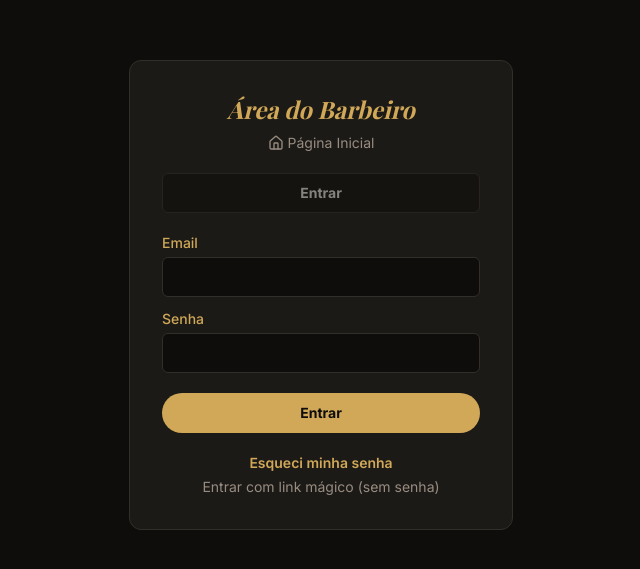
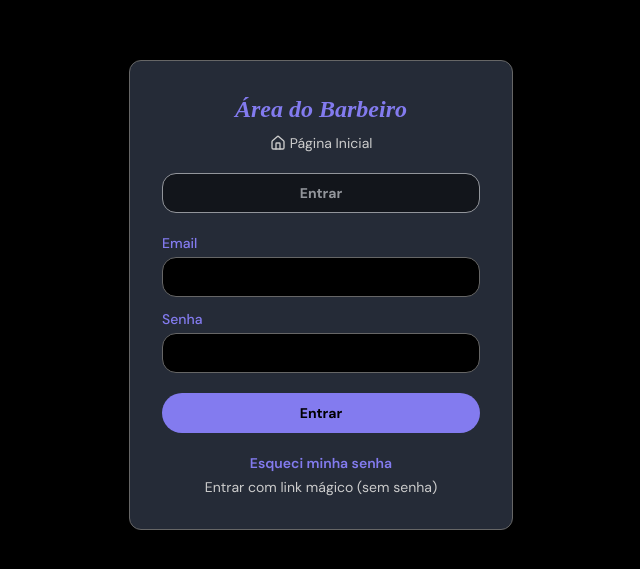
Before and after one commit to MaiconPithon/barbearia-air-charm, a React (Vite) app: page /admin/login in a window 1280 px wide. Shown: the part 105-674 px from the top of the page, without its empty margins (319-959 px from the left). Built offline with nearby package versions, Linux system fonts and the light colour scheme.

Commit message:
Changes
Co-authored-by: MaiconPithon <160951714+MaiconPithon@users.noreply.github.com>

```diff
--- /dev/null
+++ b/src/components/WebGLShader.tsx
@@ -0,0 +1,139 @@
+import { useEffect, useRef } from "react";
+import * as THREE from "three";
+
+/**
+ * Animated full-screen WebGL background shader.
+ * Renders subtle RGB-distorted wave lines.
+ */
+export function WebGLShader() {
+  const canvasRef = useRef<HTMLCanvasElement>(null);
+  const sceneRef = useRef<{
+    scene: THREE.Scene | null;
+    camera: THREE.OrthographicCamera | null;
+    renderer: THREE.WebGLRenderer | null;
+    mesh: THREE.Mesh | null;
+    uniforms: any;
+    animationId: number | null;
+  }>({
+    scene: null,
+    camera: null,
+    renderer: null,
+    mesh: null,
+    uniforms: null,
+    animationId: null,
+  });
+
+  useEffect(() => {
+    if (!canvasRef.current) return;
+    const canvas = canvasRef.current;
+    const { current: refs } = sceneRef;
+
+    const vertexShader = `
+      attribute vec3 position;
+      void main() {
+        gl_Position = vec4(position, 1.0);
+      }
+    `;
+
+    const fragmentShader = `
+      precision highp float;
+      uniform vec2 resolution;
+      uniform float time;
+      uniform float xScale;
+      uniform float yScale;
+      uniform float distortion;
+
+      void main() {
+        vec2 p = (gl_FragCoord.xy * 2.0 - resolution) / min(resolution.x, resolution.y);
+        float d = length(p) * distortion;
+        float rx = p.x * (1.0 + d);
+        float gx = p.x;
+        float bx = p.x * (1.0 - d);
+        float r = 0.05 / abs(p.y + sin((rx + time) * xScale) * yScale);
+        float g = 0.05 / abs(p.y + sin((gx + time) * xScale) * yScale);
+        float b = 0.05 / abs(p.y + sin((bx + time) * xScale) * yScale);
+        gl_FragColor = vec4(r, g, b, 1.0);
+      }
+    `;
+
+    const initScene = () => {
+      refs.scene = new THREE.Scene();
+      refs.renderer = new THREE.WebGLRenderer({ canvas, antialias: true });
+      refs.renderer.setPixelRatio(window.devicePixelRatio);
+      refs.renderer.setClearColor(new THREE.Color(0x000000));
+      refs.camera = new THREE.OrthographicCamera(-1, 1, 1, -1, 0, -1);
+
+      refs.uniforms = {
+        resolution: { value: [window.innerWidth, window.innerHeight] },
+        time: { value: 0.0 },
+        xScale: { value: 1.0 },
+        yScale: { value: 0.5 },
+        distortion: { value: 0.05 },
+      };
+
+      const position = [
+        -1.0, -1.0, 0.0,
+         1.0, -1.0, 0.0,
+        -1.0,  1.0, 0.0,
+         1.0, -1.0, 0.0,
+        -1.0,  1.0, 0.0,
+         1.0,  1.0, 0.0,
+      ];
+      const positions = new THREE.BufferAttribute(new Float32Array(position), 3);
+      const geometry = new THREE.BufferGeometry();
+      geometry.setAttribute("position", positions);
+
+      const material = new THREE.RawShaderMaterial({
+        vertexShader,
+        fragmentShader,
+        uniforms: refs.uniforms,
+        side: THREE.DoubleSide,
+      });
+
+      refs.mesh = new THREE.Mesh(geometry, material);
+      refs.scene.add(refs.mesh);
+      handleResize();
+    };
+
+    const animate = () => {
+      if (refs.uniforms) refs.uniforms.time.value += 0.01;
+      if (refs.renderer && refs.scene && refs.camera) {
+        refs.renderer.render(refs.scene, refs.camera);
+      }
+      refs.animationId = requestAnimationFrame(animate);
+    };
+
+    const handleResize = () => {
+      if (!refs.renderer || !refs.uniforms) return;
+      const width = window.innerWidth;
+      const height = window.innerHeight;
+      refs.renderer.setSize(width, height, false);
+      refs.uniforms.resolution.value = [width, height];
+    };
+
+    initScene();
+    animate();
+    window.addEventListener("resize", handleResize);
+
+    return () => {
+      if (refs.animationId) cancelAnimationFrame(refs.animationId);
+      window.removeEventListener("resize", handleResize);
+      if (refs.mesh) {
+        refs.scene?.remove(refs.mesh);
+        refs.mesh.geometry.dispose();
+        if (refs.mesh.material instanceof THREE.Material) {
+          refs.mesh.material.dispose();
+        }
+      }
+      refs.renderer?.dispose();
+    };
+  }, []);
+
+  return (
+    <canvas
+      ref={canvasRef}
+      className="fixed inset-0 z-0 block h-full w-full"
+      aria-hidden="true"
+    />
+  );
+}
--- a/src/index.css
+++ b/src/index.css
@@ -1,93 +1,98 @@
-@import url('https://fonts.googleapis.com/css2?family=Playfair+Display:wght@400;700;900&family=Inter:wght@300;400;500;600;700&display=swap');
+@import url('https://fonts.googleapis.com/css2?family=DM+Sans:wght@300;400;500;600;700;900&family=Space+Mono:wght@400;700&display=swap');
 
 @tailwind base;
 @tailwind components;
 @tailwind utilities;
 
+/*
+  Design tokens converted from the OKLCH theme to HSL
+  so it stays compatible with Tailwind v3 + shadcn/ui.
+*/
 @layer base {
   :root {
-    --background: 0 0% 100%;
-    --foreground: 30 10% 10%;
+    --background: 80 33% 96%;
+    --foreground: 0 0% 0%;
 
-    --card: 30 10% 97%;
-    --card-foreground: 30 10% 10%;
+    --card: 0 0% 100%;
+    --card-foreground: 0 0% 0%;
 
     --popover: 0 0% 100%;
-    --popover-foreground: 30 10% 10%;
+    --popover-foreground: 0 0% 0%;
 
-    --primary: 40 56% 58%;
-    --primary-foreground: 30 10% 5%;
+    --primary: 224 76% 56%;
+    --primary-foreground: 0 0% 100%;
 
-    --secondary: 30 8% 90%;
-    --secondary-foreground: 30 10% 10%;
+    --secondary: 184 56% 47%;
+    --secondary-foreground: 0 0% 100%;
 
-    --muted: 30 8% 93%;
-    --muted-foreground: 30 5% 45%;
+    --muted: 0 0% 95%;
+    --muted-foreground: 0 0% 25%;
 
-    --accent: 40 56% 58%;
-    --accent-foreground: 30 10% 5%;
+    --accent: 38 92% 56%;
+    --accent-foreground: 0 0% 0%;
 
     --destructive: 0 72% 51%;
     --destructive-foreground: 0 0% 100%;
 
-    --border: 30 10% 88%;
-    --input: 30 10% 88%;
-    --ring: 40 56% 58%;
+    --border: 0 0% 0%;
+    --input: 0 0% 35%;
+    --ring: 244 78% 73%;
 
-    --radius: 0.5rem;
+    --radius: 1rem;
 
-    --sidebar-background: 30 10% 97%;
-    --sidebar-foreground: 30 10% 10%;
-    --sidebar-primary: 40 56% 58%;
-    --sidebar-primary-foreground: 30 10% 5%;
-    --sidebar-accent: 30 8% 93%;
-    --sidebar-accent-foreground: 30 10% 10%;
-    --sidebar-border: 30 10% 88%;
-    --sidebar-ring: 40 56% 58%;
+    --sidebar-background: 80 33% 96%;
+    --sidebar-foreground: 0 0% 0%;
+    --sidebar-primary: 252 73% 58%;
+    --sidebar-primary-foreground: 0 0% 100%;
+    --sidebar-accent: 38 92% 56%;
+    --sidebar-accent-foreground: 0 0% 0%;
+    --sidebar-border: 0 0% 0%;
+    --sidebar-ring: 244 78% 73%;
 
-    --gold: 40 56% 58%;
-    --gold-light: 40 60% 72%;
-    --dark: 30 10% 8%;
-    --dark-card: 30 8% 12%;
+    /* Legacy tokens kept so existing barbershop pages still work */
+    --gold: 38 92% 56%;
+    --gold-light: 38 92% 70%;
+    --dark: 0 0% 8%;
+    --dark-card: 0 0% 12%;
   }
 
   .dark {
-    --background: 30 10% 5%;
-    --foreground: 30 15% 92%;
+    --background: 0 0% 0%;
+    --foreground: 0 0% 100%;
 
-    --card: 30 8% 10%;
-    --card-foreground: 30 15% 92%;
+    --card: 220 20% 18%;
+    --card-foreground: 0 0% 100%;
 
-    --popover: 30 8% 10%;
-    --popover-foreground: 30 15% 92%;
+    --popover: 220 20% 18%;
+    --popover-foreground: 0 0% 100%;
 
-    --primary: 40 56% 58%;
-    --primary-foreground: 30 10% 5%;
+    --primary: 244 78% 71%;
+    --primary-foreground: 0 0% 0%;
 
-    --secondary: 30 8% 16%;
-    --secondary-foreground: 30 15% 92%;
+    --secondary: 184 56% 56%;
+    --secondary-foreground: 0 0% 0%;
 
-    --muted: 30 8% 16%;
-    --muted-foreground: 30 10% 55%;
+    --muted: 0 0% 20%;
+    --muted-foreground: 0 0% 80%;
 
-    --accent: 30 8% 16%;
-    --accent-foreground: 30 15% 92%;
+    --accent: 50 95% 60%;
+    --accent-foreground: 0 0% 0%;
 
-    --destructive: 0 62% 30%;
-    --destructive-foreground: 0 0% 100%;
+    --destructive: 8 78% 60%;
+    --destructive-foreground: 0 0% 0%;
 
-    --border: 30 8% 18%;
-    --input: 30 8% 18%;
-    --ring: 40 56% 58%;
+    --border: 0 0% 40%;
+    --input: 0 0% 100%;
+    --ring: 244 78% 71%;
 
-    --sidebar-background: 30 10% 8%;
-    --sidebar-foreground: 30 15% 92%;
-    --sidebar-primary: 40 56% 58%;
-    --sidebar-primary-foreground: 30 10% 5%;
-    --sidebar-accent: 30 8% 16%;
-    --sidebar-accent-foreground: 30 15% 92%;
-    --sidebar-border: 30 8% 18%;
-    --sidebar-ring: 40 56% 58%;
+    --sidebar-background: 0 0% 0%;
+    --sidebar-foreground: 0 0% 100%;
+    --sidebar-primary: 244 78% 71%;
+    --sidebar-primary-foreground: 0 0% 0%;
+    --sidebar-accent: 50 95% 60%;
+    --sidebar-accent-foreground: 0 0% 0%;
+    --sidebar-border: 0 0% 100%;
+    --sidebar-ring: 244 78% 71%;
   }
 }
 
@@ -98,10 +103,15 @@
 
   body {
     @apply bg-background text-foreground;
-    font-family: 'Inter', sans-serif;
+    font-family: 'DM Sans', sans-serif;
   }
 
   h1, h2, h3, h4 {
-    font-family: 'Playfair Display', serif;
+    font-family: 'DM Sans', sans-serif;
+    font-weight: 700;
+  }
+
+  code, pre, kbd {
+    font-family: 'Space Mono', monospace;
   }
 }
--- a/tailwind.config.ts
+++ b/tailwind.config.ts
@@ -13,6 +13,11 @@ export default {
       },
     },
     extend: {
+      fontFamily: {
+        sans: ["DM Sans", "sans-serif"],
+        serif: ["DM Sans", "sans-serif"],
+        mono: ["Space Mono", "monospace"],
+      },
       colors: {
         border: "hsl(var(--border))",
         input: "hsl(var(--input))",
```
